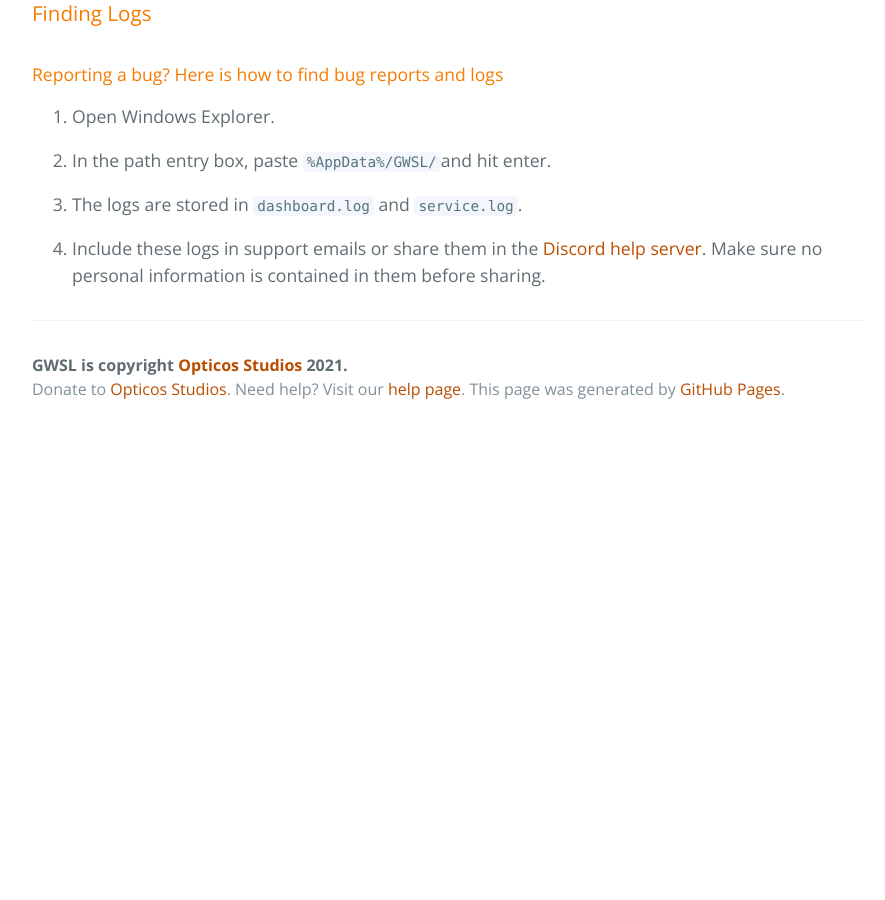
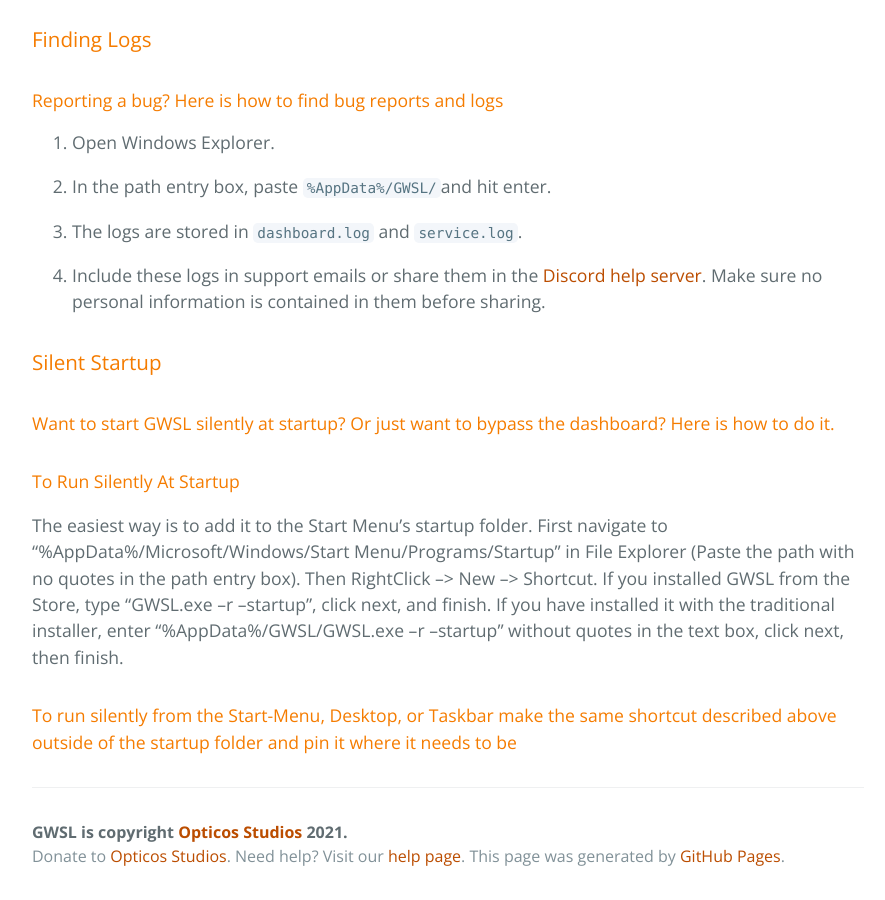
Before and after one commit to Opticos/gwsl, a Jekyll site: the page built from tutorials/manual.md, in a window 1280 px wide and 900 px high, scrolled down 11385 px. Shown: the whole window, without its empty margins (192-1077 px from the left). Built offline with Jekyll 4.4.1, drawn with Linux system fonts in a browser that asks for light colours; the repository's description, which GitHub fills in, is left out; before the commit the page ends 11818 px from its top, so only the background shows below that; some of the changed text lies outside the part shown.

Commit message:
Update manual.md

````diff
--- a/tutorials/manual.md
+++ b/tutorials/manual.md
@@ -16,6 +16,7 @@ permalink: /tutorials/manual.html
 10.  [Using GWSL with other Shells](#using-gwsl-with-other-shells)
 11.  [Using GWSL Configuration Files](#using-gwsl-configuration-files)
 12.  [Finding Logs](#finding-logs)
+13.  [Starting GWSL Silently (without dashboard)](#silent-startup)
 
 
 ***
@@ -288,3 +289,11 @@ The Dashboard in GWSL 1.3.6 can now be configured to pop up on the left side of
 3.  The logs are stored in ```dashboard.log``` and ```service.log```.
 
 4.  Include these logs in support emails or share them in the [Discord help server](https://discord.gg/VkvNgkH). Make sure no personal information is contained in them before sharing.
+
+
+### Silent Startup ###
+#### Want to start GWSL silently at startup? Or just want to bypass the dashboard? Here is how to do it. ####
+#### To Run Silently At Startup ####
+The easiest way is to add it to the Start Menu's startup folder. First navigate to "%AppData%/Microsoft/Windows/Start Menu/Programs/Startup" in File Explorer (Paste the path with no quotes in the path entry box). Then RightClick --> New --> Shortcut. If you installed GWSL from the Store, type "GWSL.exe --r --startup", click next, and finish. If you have installed it with the traditional installer, enter "%AppData%/GWSL/GWSL.exe --r --startup" without quotes in the text box, click next, then finish.
+
+#### To run silently from the Start-Menu, Desktop, or Taskbar make the same shortcut described above outside of the startup folder and pin it where it needs to be ####
````
